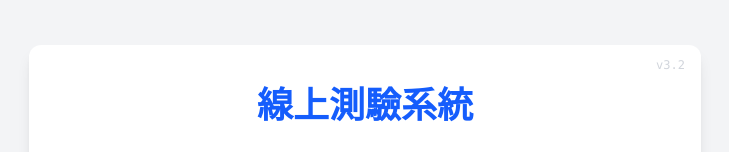
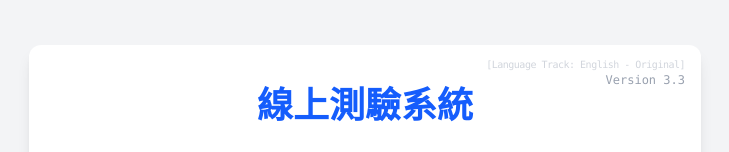
Before and after one commit to CyrusSu66/quiz-app, a React (Vite) app: page / in a window 1280 px wide. Shown: the part 219-371 px from the top of the page, without its empty margins (275-1004 px from the left). Built offline with nearby package versions, Linux system fonts and the light colour scheme.

Commit message:
Upgrade to v3.3: UI localization and translation blocking

```diff
--- a/index.html
+++ b/index.html
@@ -1,16 +1,20 @@
 <!doctype html>
-<html lang="en">
+<html lang="zh-Hant" translate="no">
+
 <head>
   <meta charset="UTF-8" />
+  <meta name="google" content="notranslate" />
   <link rel="icon" type="image/svg+xml" href="/vite.svg" />
   <meta name="viewport" content="width=device-width, initial-scale=1.0" />
   <meta http-equiv="Cache-Control" content="no-cache, no-store, must-revalidate" />
   <meta http-equiv="Pragma" content="no-cache" />
   <meta http-equiv="Expires" content="0" />
-    <title>Vite + React + TS</title>
+  <title>線上測驗系統</title>
 </head>
+
 <body>
   <div id="root"></div>
   <script type="module" src="/src/main.tsx"></script>
 </body>
+
 </html>
--- a/src/App.tsx
+++ b/src/App.tsx
@@ -254,7 +254,13 @@ function App() {
       <div className="w-full max-w-2xl bg-white rounded-xl shadow-lg px-6 py-8 sm:px-12 sm:py-10 relative overflow-hidden">
 
         {/* Version Badge */}
-        <span className="absolute top-3 right-4 text-xs text-gray-300 font-mono select-none">v3.2</span>
+        {/* Version & Original Language Track Badge */}
+        <div className="absolute top-3 right-4 flex flex-col items-end select-none">
+          <span className="text-[10px] text-gray-300 font-mono tracking-tighter">
+            [Language Track: English - Original]
+          </span>
+          <span className="text-xs text-gray-400 font-mono">Version 3.3</span>
+        </div>
 
         {/* START SCREEN */}
         {quizState === 'START' && (
@@ -357,7 +363,7 @@ function App() {
           <div>
             <div className="flex justify-between items-center mb-6">
               <span className="text-sm font-semibold text-gray-400 uppercase tracking-wider">
-                問題 {currentQuestionIndex + 1} / {questions.length}
+                Question {currentQuestionIndex + 1} / {questions.length}
               </span>
               <div className="h-2 w-32 bg-gray-200 rounded-full overflow-hidden">
                 <div
@@ -367,9 +373,13 @@ function App() {
               </div>
             </div>
 
-            <h2 className="text-2xl font-bold text-gray-800 mb-8 leading-tight">
+            <h2 className="text-2xl font-bold text-gray-800 mb-6 leading-tight">
               {questions[currentQuestionIndex].question}
             </h2>
+
+            <div className="mb-4">
+              <span className="text-xs font-bold text-blue-500 bg-blue-50 px-2 py-1 rounded">Answer:</span>
+            </div>
 
             <div className="space-y-4 sm:space-y-5">
               {questions[currentQuestionIndex].options.map((option, idx) => (
```
Also changed, not shown: 1 other file (tests, documents, lock files or other folders). Lines whose indentation alone changed are shown as unchanged.
